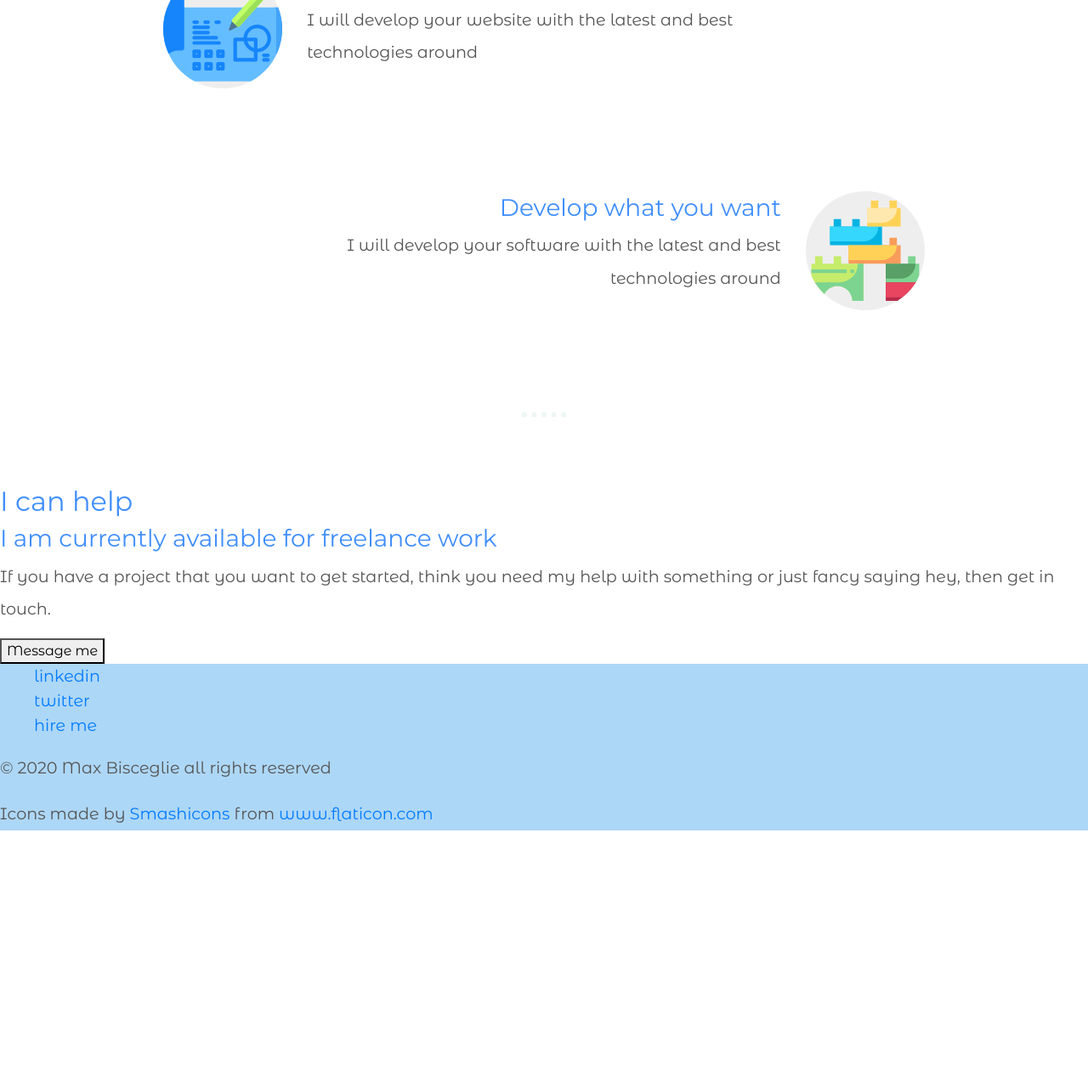
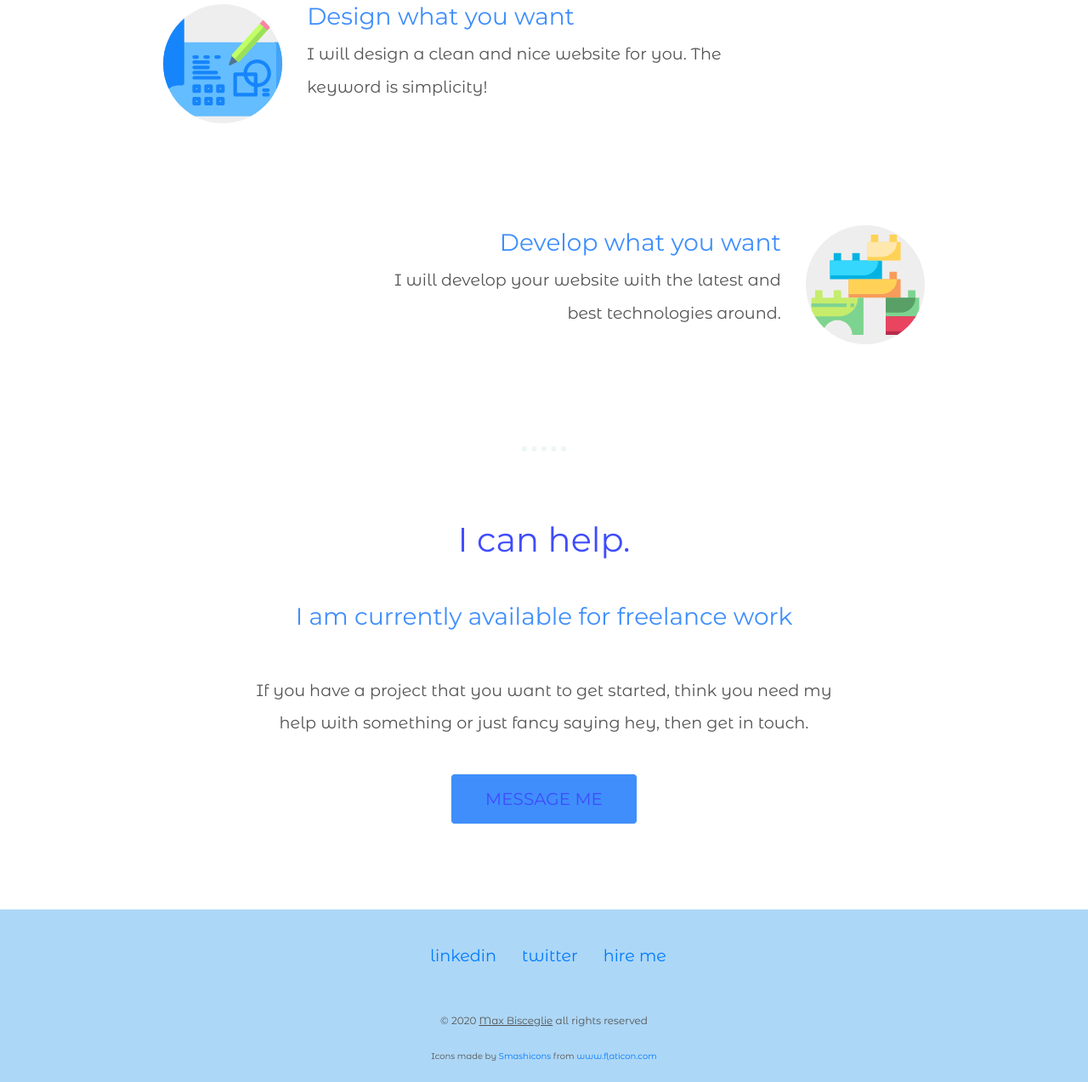
Before and after one commit to MaxLongBao/portfolio, a plain HTML site: page index.html in a window 1280 px wide. Shown: the part 1432-2705 px from the top of the page at 85% size. Before the commit the page ends 2425 px from the top, so only its background shows below. Drawn offline with nearby package versions, Linux system fonts and the light colour scheme.

Commit message:
footer finished

```diff
--- a/index.css
+++ b/index.css
@@ -11,6 +11,10 @@ header {
 
 footer {
   background-color: #ADD7F6;
+}
+
+footer a:hover {
+  text-decoration: none;
 }
 
 h1 {
@@ -27,6 +31,10 @@ h2, h3 {
   font-family: 'Montserrat', sans-serif;
 }
 
+h2 {
+  font-size: 40px;
+}
+
 p {
   font-size: 1.2em;
   color: #545454;
@@ -35,7 +43,7 @@ p {
 
 ul {
   list-style-type: none;
-  margin-right: 10em;
+  margin-right: 5em;
 }
 
 li {
@@ -56,6 +64,15 @@ a {
 
 a:hover {
   color: #3F4CFC;
+}
+
+footer {
+  padding: 40px 0 20px 0;
+  text-align: center;
+}
+
+footer p {
+  margin-bottom: 0;
 }
 
 .avatar {
@@ -149,6 +166,14 @@ a:hover {
   text-align: center;
 }
 
+.skills-title {
+  margin-bottom: 100px;
+}
+
+.skills-title h2 {
+  color: #3F4CFC;
+}
+
 .skills-first {
   width: 70%;
   margin: 5% auto 5% auto;
@@ -164,7 +189,7 @@ a:hover {
 
 .skills-text {
   display: inline-block;
-  width: 70%;
+  max-width: 500px;
   margin: 20px auto;
 }
 
@@ -183,8 +208,64 @@ a:hover {
 
 .skills-second-text {
   display: inline-block;
-  width: 70%;
+  max-width: 500px;
   margin: 20px auto;
+}
+
+.contact-container-inner {
+  text-align: center;
+  max-width: 750px;
+  margin: 0 auto 50px auto;
+  padding: 0 30px;
+}
+
+.contact-container-inner h2 {
+  color: #3F4CFC;
+  margin-bottom: 50px;
+}
+
+.contact-container-inner h3 {
+  margin-bottom: 50px;
+}
+
+.contact-container-inner p {
+  margin-bottom: 40px;
+}
+
+.contact {
+  margin-bottom: 100px;
+}
+
+.btn {
+  width: 220px;
+  height: 60px;
+  background-color: #3F8EFC;
+  color: #3F4CFC;
+  font-family: 'Montserrat', sans-serif;
+}
+
+.btn:hover {
+  background-color: #3F4CFC;
+  color: white;
+}
+
+.footer-container-flex ul {
+  display: flex;
+  justify-content: center;
+  margin-right: 0;
+}
+
+.copyright {
+  font-size: 10px;
+  margin: 50px 0 20px 0;
+}
+
+#copyright {
+  text-decoration: underline;
+}
+
+#flaticon {
+  font-size: 10px;
 }
 
 #intro {
@@ -194,7 +275,7 @@ a:hover {
 }
 
 #active {
-  color: #3f4cfc;
+  color: #3F4CFC;
 }
 
 #work {
--- a/index.html
+++ b/index.html
@@ -44,7 +44,7 @@
       </div>
       <img src="images/cloud-up.png" alt="main image" class="cloud-up" />
       <div class="header-main-intro">
-        <p id="intro">a Web Designer</p>
+        <p id="intro">a Web Developer</p>
       </div>
       <img src="images/cloud-down.png" alt="main image" class="cloud-down" />
       <div class="header-main-image">
@@ -59,10 +59,10 @@
     <div class="bio-outer">
       <div class="bio-inner">
         <img src="images/avatar-flat.svg" alt="avatar image" class="bio-avatar" / />
-        <h2>Hi.</h2>
+        <h3>Hi.</h2>
         <p>
-          I am a web and software developer based in London.
-          I love making beautiful websites and useful programs.
+          I am a web designer / developer based in London.
+          I love making beautiful websites for desktop and mobile.
         </p>
       </div>
     </div>
@@ -72,19 +72,19 @@
     <div class="skills-outer">
       <div class="skills-inner">
         <div class="skills-title">
-          <h2>What I can do</h2>
+          <h2>What I can do.</h2>
         </div>
         <div class="skills-first">
               <img src="images/blueprint.svg" alt="avatar" class="skills-avatar" />
           <div class="skills-text">
             <h3>Design what you want</h3>
-            <p>I will develop your website with the latest and best technologies around</p>
+            <p>I will design a clean and nice website for you. The keyword is simplicity!</p>
           </div>
         </div>
         <div class="skills-second">
           <div class="skills-second-text">
             <h3>Develop what you want</h3>
-            <p>I will develop your software with the latest and best technologies around</p>
+            <p>I will develop your website with the latest and best technologies around.</p>
           </div>
               <img src="images/blocks.svg" alt="avatar" class="skills-second-avatar" />
         </div>
@@ -95,14 +95,14 @@
   <div class="contact">
     <div class="contact-container">
       <div class="contact-container-inner">
-        <h2>I can help</h2>
+        <h2>I can help.</h2>
         <h3>I am currently available for freelance work</h3>
         <p>
           If you have a project that you want to get started,
           think you need my help with something or just fancy
           saying hey, then get in touch.
         </p>
-        <button>Message me</button>
+        <button type="button" class="btn btn-light btn-lg">MESSAGE ME</button>
       </div>
     </div>
   </div>
@@ -119,10 +119,10 @@
         </ul>
       </div>
       <div class="copyright">
-        <p>&copy 2020 Max Bisceglie all rights reserved</p>
+        <p>&copy 2020 <span id="copyright">Max Bisceglie</span> all rights reserved</p>
       </div>
     </div>
-    <p>
+    <p id="flaticon">
       Icons made by <a href="https://www.flaticon.com/authors/smashicons" title="Smashicons">Smashicons</a> from <a href="https://www.flaticon.com/" title="Flaticon"> www.flaticon.com</a>
     </p>
   </footer>
```
